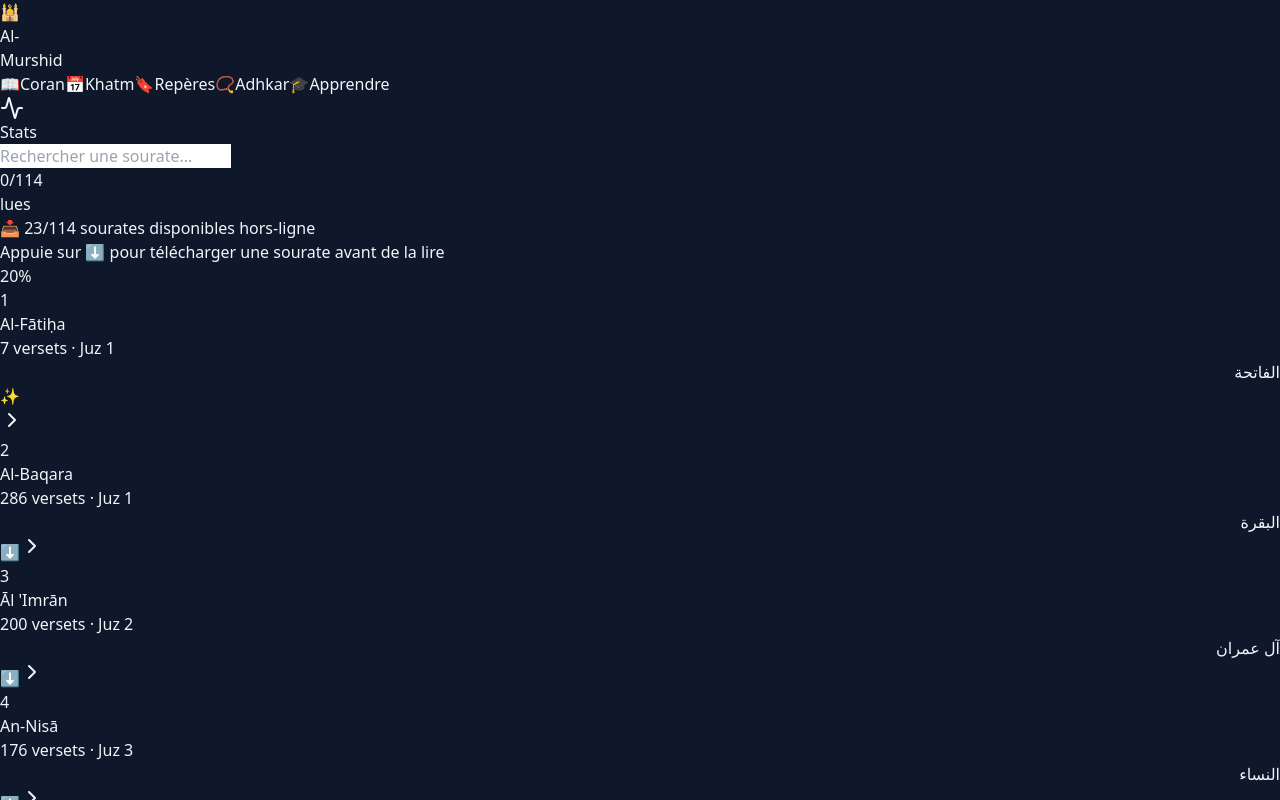
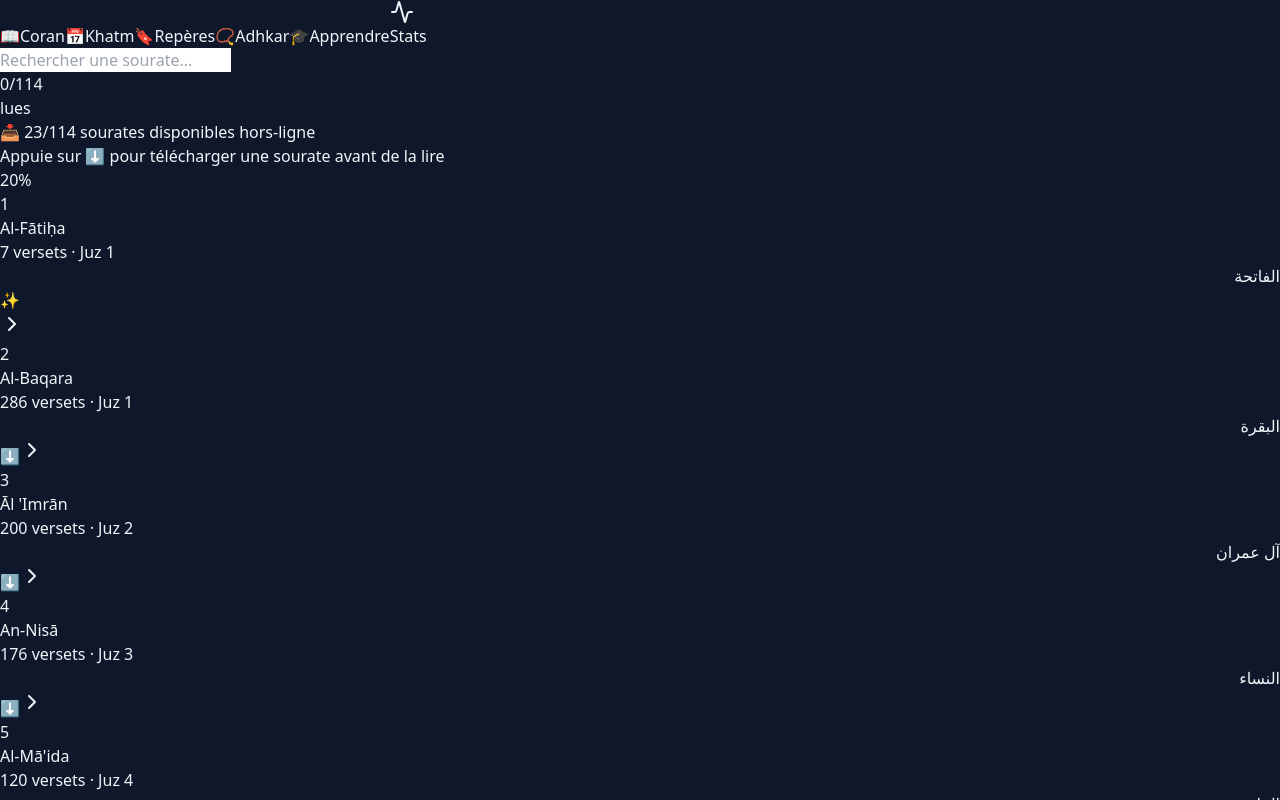
Before and after one commit to ouadinej-design/al-murshid, a React (Vite) app: page / in a window 1280 px wide. Built offline with nearby package versions, Linux system fonts and the light colour scheme; a web font is replaced by a local one.

Commit message:
Update App.jsx

```diff
--- a/src/App.jsx
+++ b/src/App.jsx
@@ -1977,22 +1977,15 @@ export default function App() {
   }, []);
 
   return (
-    <div className="bg-slate-950 min-h-screen text-white font-sans antialiased flex" style={{ maxHeight: "100dvh", overflow: "hidden" }}>
-
-      {/* Nav verticale gauche — icônes + labels + stats */}
-      <nav className="shrink-0 flex flex-col items-center gap-1 py-3 px-1.5 bg-slate-950/95 backdrop-blur-xl border-r border-white/8 w-16">
-        {/* Logo compact */}
-        <div className="flex flex-col items-center mb-2">
-          <span className="text-xl">🕌</span>
-          <p className="text-[7px] text-slate-600 font-bold tracking-wider uppercase text-center leading-tight">Al-<br/>Murshid</p>
-        </div>
-
-        {/* Onglets */}
+    <div className="bg-slate-950 min-h-screen text-white font-sans antialiased flex flex-col" style={{ maxHeight: "100dvh", overflow: "hidden" }}>
+
+      {/* Barre de navigation en haut */}
+      <nav className="shrink-0 flex items-center bg-slate-950/95 backdrop-blur-xl border-b border-white/8 px-1 py-1.5">
         {PAGES.map(({ key, shortLabel }) => {
           const active = page === key;
           return (
-            <motion.button key={key} whileTap={{ scale: 0.88 }} onClick={() => setPage(key)}
-              className={`w-12 flex flex-col items-center justify-center gap-0.5 rounded-xl py-2 px-0.5 transition-all ${active ? "bg-gradient-to-b from-emerald-600/30 to-teal-600/20 border border-emerald-500/40 shadow-md shadow-emerald-500/15" : "hover:bg-white/8 border border-transparent"}`}>
+            <motion.button key={key} whileTap={{ scale: 0.90 }} onClick={() => setPage(key)}
+              className={`flex-1 flex flex-col items-center justify-center gap-0.5 rounded-xl py-1.5 transition-all ${active ? "bg-gradient-to-b from-emerald-600/25 to-teal-600/15 border border-emerald-500/30" : "border border-transparent hover:bg-white/5"}`}>
               <span className="text-base leading-none">
                 {key === "quran"     && "📖"}
                 {key === "program"   && "📅"}
@@ -2000,24 +1993,18 @@ export default function App() {
                 {key === "adhkar"    && "📿"}
                 {key === "learn"     && "🎓"}
               </span>
-              <span className={`text-[7px] font-bold leading-tight text-center w-full ${active ? "text-emerald-300" : "text-slate-600"}`}>{shortLabel}</span>
+              <span className={`text-[8px] font-bold leading-none ${active ? "text-emerald-300" : "text-slate-600"}`}>{shortLabel}</span>
             </motion.button>
           );
         })}
-
-        {/* Séparateur */}
-        <div className="flex-1"/>
-        <div className="w-8 h-px bg-white/10 mb-1"/>
-
-        {/* Bouton Stats */}
-        <motion.button whileTap={{ scale: 0.88 }} onClick={() => setStatsOpen(true)}
-          className="w-12 flex flex-col items-center justify-center gap-0.5 rounded-xl py-2 px-0.5 hover:bg-white/8 border border-transparent transition-all">
+        {/* Stats */}
+        <motion.button whileTap={{ scale: 0.90 }} onClick={() => setStatsOpen(true)}
+          className="flex flex-col items-center justify-center gap-0.5 rounded-xl py-1.5 px-2 border border-transparent hover:bg-white/5 transition-all">
           <Activity className="w-4 h-4 text-slate-500"/>
-          <span className="text-[7px] font-bold text-slate-600 leading-tight">Stats</span>
+          <span className="text-[8px] font-bold text-slate-600 leading-none">Stats</span>
         </motion.button>
       </nav>
 
-      {/* Contenu principal */}
       <main className="flex-1 overflow-hidden relative">
         <AnimatePresence mode="wait">
           {page === "quran" && (
```
